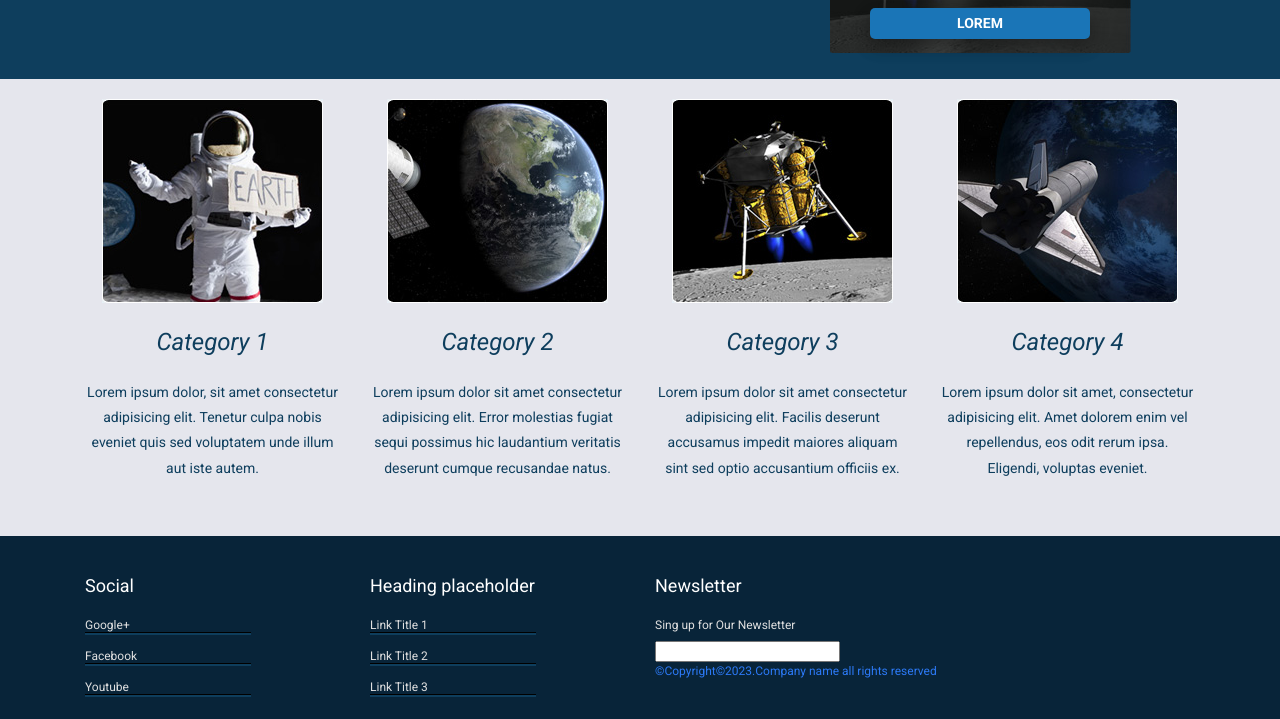
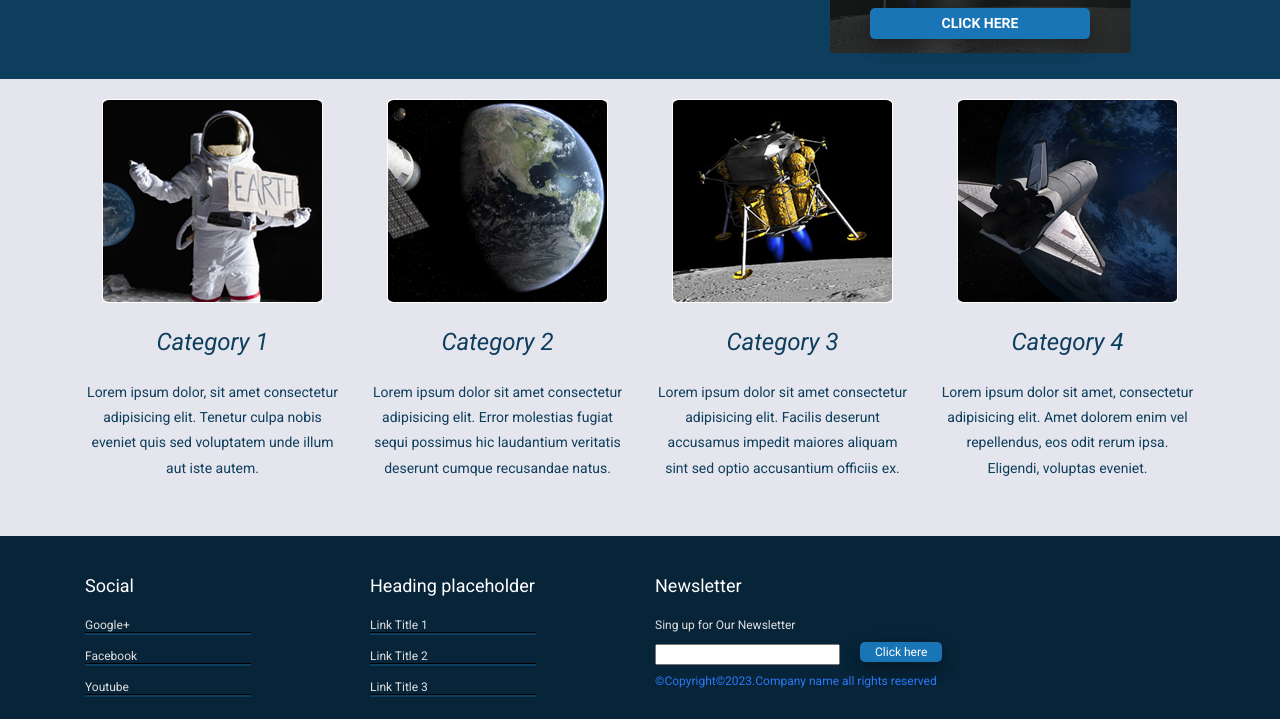
Before and after one commit to Alawon1/Kosmos, a plain HTML site: page index.html in a window 1280 px wide. Shown: the part 662-1381 px from the top of the page. Drawn offline with Linux system fonts and the light colour scheme.

Commit message:
input box

```diff
--- a/dev-assets/06-components/_btn.scss
+++ b/dev-assets/06-components/_btn.scss
@@ -1,11 +1,11 @@
 .c-btn{
     border: none;
     border-radius: $border-radius;
-    display: inline-block;
+
     font-size: $font-size-5;
     font-weight: 700;
     line-height: $line-height-base;
-    padding: .3rem 0;
+
     text-align: center;
     text-transform: uppercase;
     transition: all .25s ease-in-out;
@@ -20,6 +20,30 @@
         background-color: $btn-blue;
         color: $white;
         box-shadow: 0 8px 16px 0 rgba(0,0,0,0.2), 0 6px 20px 0 rgba(0,0,0,0.19);
+        display: inline-block;
+        padding: .3rem 0;
+
+        &:hover{
+            background-color: darken($color: $btn-blue, $amount: 15%);
+            color: $white;
+        }
+    }
+
+    &--footer{
+        background-color: $btn-blue;
+        color: $white;
+        box-shadow: 0 8px 16px 0 rgba(0,0,0,0.2), 0 6px 20px 0 rgba(0,0,0,0.19);
+        width: 200px;
+        height: 30px;
+        font-weight: 400;
+        font-size: $font-size-6;
+        text-transform: none;
+        padding-left: 15px;
+        padding-right: 15px;
+        padding-top: 3px;
+        padding-bottom: 3px;
+
+
 
         &:hover{
             background-color: darken($color: $btn-blue, $amount: 15%);
--- a/dev-assets/07-templates/_site-footer.scss
+++ b/dev-assets/07-templates/_site-footer.scss
@@ -45,8 +45,18 @@
     }
 
     &__copyright{
+        margin-top: $grid-base;
         color: $copyright-text;
         font-size: $font-size-6;
         font-weight: 200;
     }
+
+    &__input{
+
+        margin-top: $grid-base;
+        height: $line-height-lg;
+        box-sizing: border-box;
+        float: left;
+        margin-right: $grid-base * 2;
+    }
 }
--- a/index.html
+++ b/index.html
@@ -63,7 +63,7 @@
 
                 <img src="images/spacecraft.jpg" alt="spacecraft">
                 <h2 class="t-button-section__button-text">Lorem, ipsum dolor!</h2>
-                <a class="c-btn c-btn--blue t-button-section__button" href="#">lorem</a>
+                <a class="c-btn c-btn--blue t-button-section__button" href="#">Click here</a>
             </div>
 
         </div>
@@ -140,9 +140,9 @@
                 <div class="t-site-footer__item">
                     <strong class="t-site-footer__head">Heading placeholder</strong>
                     <ul class="c-list c-list--unstyled">
-                        <li class="c-list__item t-site-footer__small-text"><a class="t-site-footer__link" href="#">Link Title 1</a><div class="t-site-footer__border"></div></li>
-                        <li class="c-list__item t-site-footer__small-text"><a class="t-site-footer__link" href="#">Link Title 2</a><div class="t-site-footer__border"></div></li>
-                        <li class="c-list__item t-site-footer__small-text"><a class="t-site-footer__link" href="#">Link Title 3</a><div class="t-site-footer__border"></div></li>
+                        <li class="c-list__item"><a class="t-site-footer__link" href="#">Link Title 1</a><div class="t-site-footer__border"></div></li>
+                        <li class="c-list__item"><a class="t-site-footer__link" href="#">Link Title 2</a><div class="t-site-footer__border"></div></li>
+                        <li class="c-list__item"><a class="t-site-footer__link" href="#">Link Title 3</a><div class="t-site-footer__border"></div></li>
                     </ul>
                 </div>
             </div>
@@ -150,7 +150,12 @@
                 <div class="t-site-footer__item">
                         <strong class="t-site-footer__head">Newsletter</strong>
                         <p class="t-site-footer__text">Sing up for Our Newsletter</p>
-                        <input type="text">
+                        <div>
+                            <input class="t-site-footer__input" type="text">
+                            <a class="c-btn c-btn--footer " href="#">Click here</a>
+                        </div>
+
+
                         <p class="t-site-footer__copyright">©Copyright©2023.Company name all rights reserved</p>
 
                 </div>
```
Also changed, not shown: dev-assets/style.css, 1 other file.
